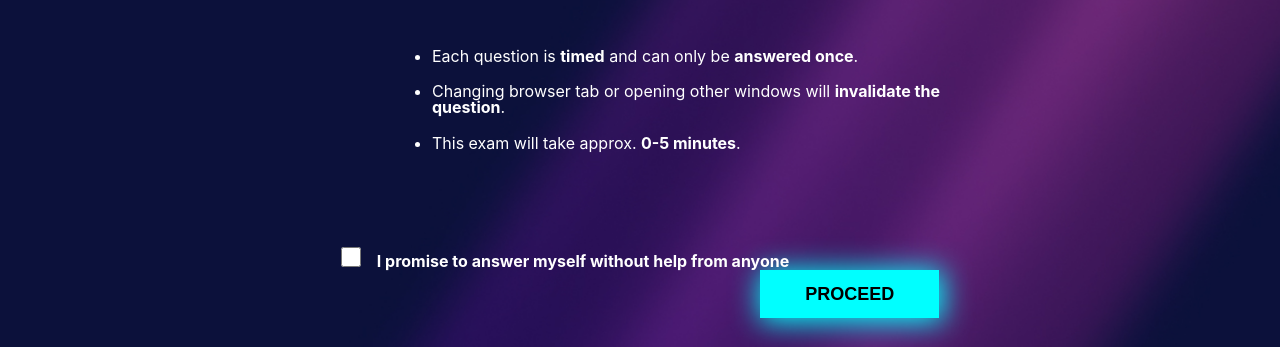
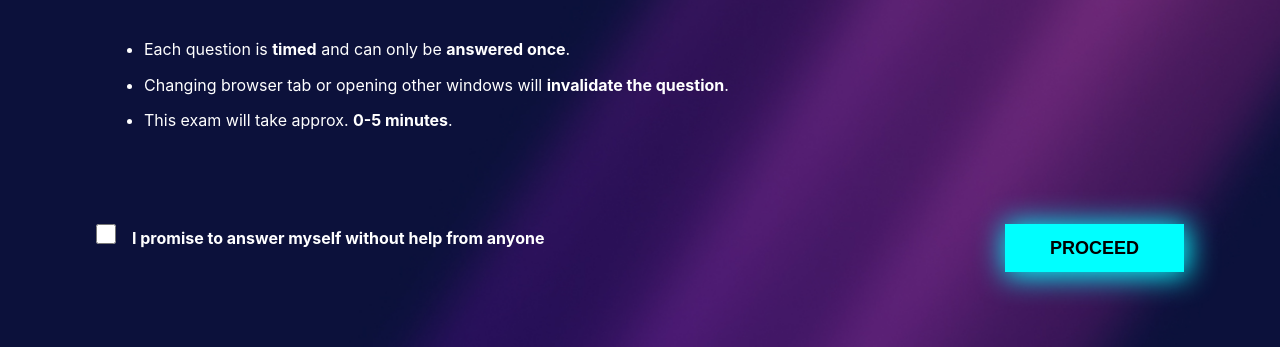
Before and after one commit to Nestor162/benchmark-platform-epicode, a plain HTML site: page index.html in a window 1280 px wide. Shown: the part 453-800 px from the top of the page. Drawn offline with nearby package versions, Linux system fonts and the light colour scheme.

Commit message:
version 1.1

```diff
--- a/css/style.css
+++ b/css/style.css
@@ -13,9 +13,10 @@ body {
 
 .divConteiner {
     /* padding: 2rem 19rem; */
-    width: 55%;
-    height: 50%;
+    width: 100%;
+    height: 100%;
     margin: 0 auto;
+
 }
 
 
@@ -87,10 +88,9 @@ button:hover {
     width: 85%;
     color: white;
     font-weight: bold;
-
+    cursor: pointer;
+    margin: 0 auto;
     padding-top: 6rem;
-    justify-content: space-around;
-    margin: 0 auto;
 }
 
 input {
@@ -106,7 +106,6 @@ input {
 label {
     margin-left: 1rem;
     font-family: "Inter", sans-serif;
-    cursor: pointer;
 }
 
 /*css lista*/
@@ -159,7 +158,7 @@ fieldset div label {
     max-height: 60rem;
     display: flex;
     margin: 0 auto;
-    justify-content: center;
+    justify-content: space-around;
 }
 
 .titleChart {
```
Also changed, not shown: js/script.js (+23 -0 lines).
